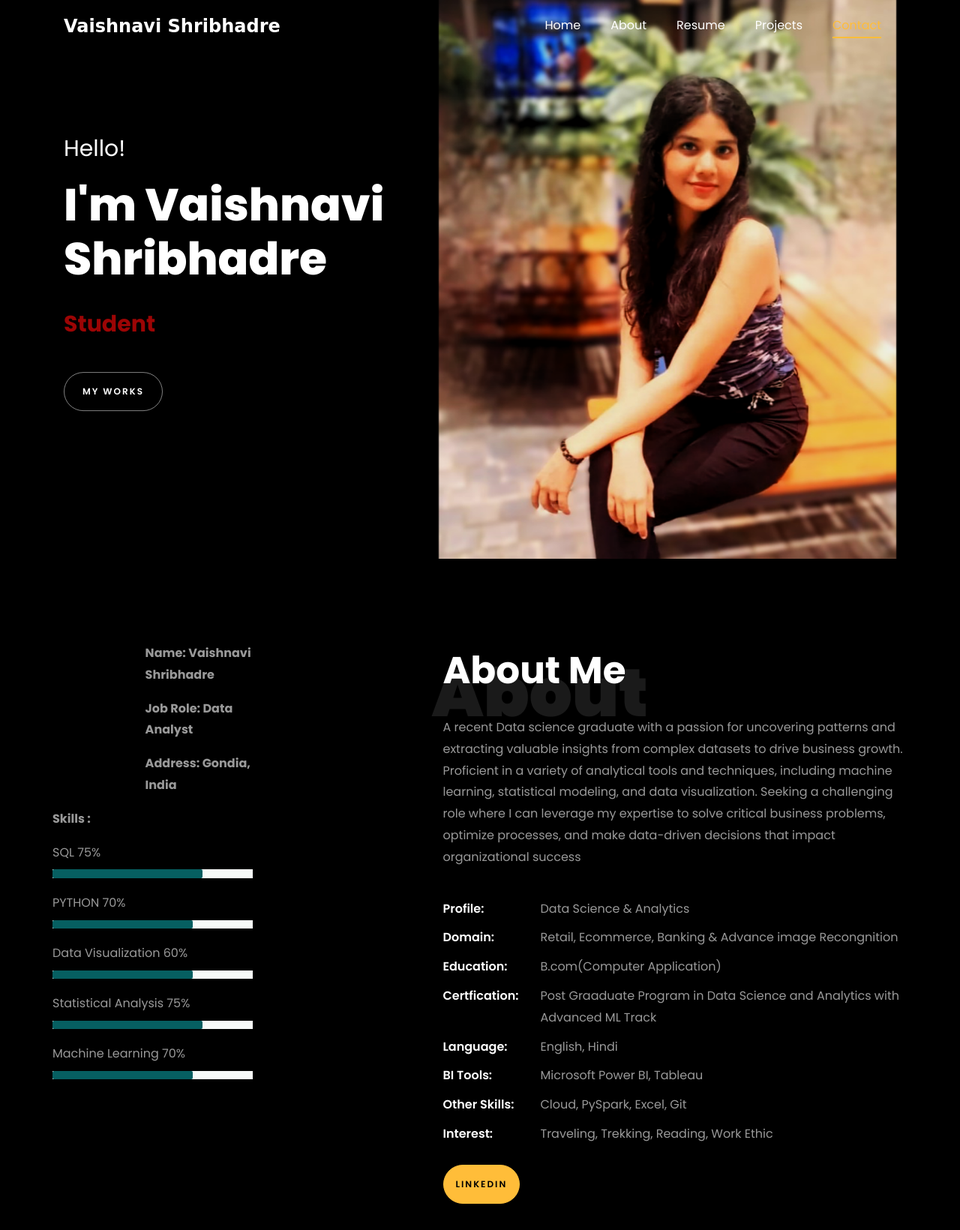
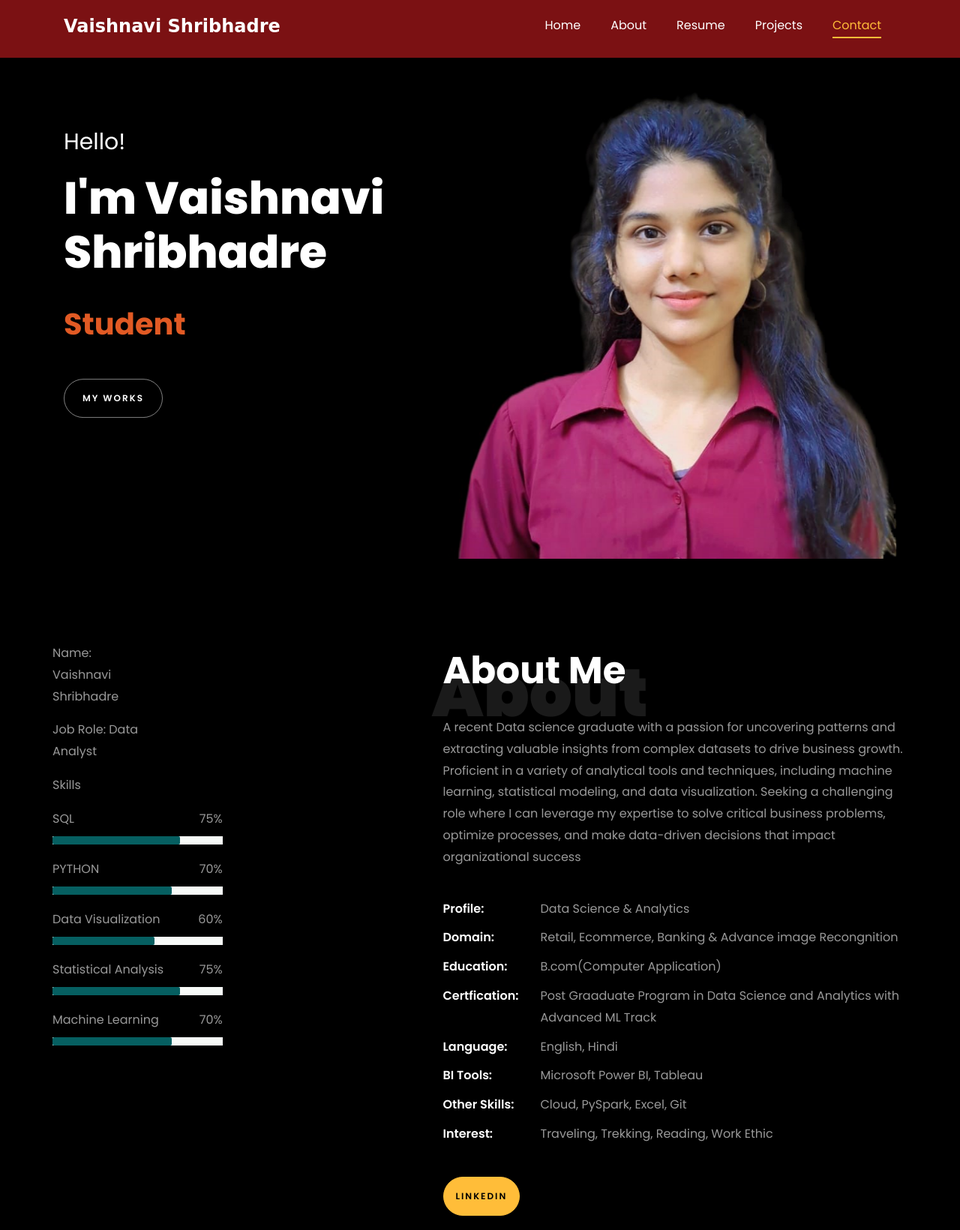
Before and after one commit to vysh021/vaishnavishreebhadre.github.io, a plain HTML site: page index.html in a window 1280 px wide. Shown: the part 5-1645 px from the top of the page at 75% size. Drawn offline with Linux system fonts and the light colour scheme; files whose address does not match are found by name.

Commit message:
Intial commit

```diff
--- a/index.html
+++ b/index.html
@@ -5,6 +5,7 @@
 
     <link href="https://fonts.googleapis.com/css?family=Poppins:100,200,300,400,500,600,700,800,900" rel="stylesheet">
 
+	<link rel="stylesheet" href="https://cdnjs.cloudflare.com/ajax/libs/font-awesome/4.7.0/css/font-awesome.min.css">
     <link rel="stylesheet" href="css/open-iconic-bootstrap.min.css">
     <link rel="stylesheet" href="css/animate.css">
 
@@ -58,9 +59,9 @@
 /* Animation styles */
 #typing-animation {
   position: relative;
-  font-size: 30px;
+  font-size: 40px;
   font-weight: bold;
-  color: rgb(156, 5, 5);
+  color: rgb(225, 90, 36);
   overflow: hidden;
   white-space: nowrap;
   animation: typing 3s steps(20, end) infinite;
@@ -139,7 +140,7 @@
 	      	<div class="overlay"></div>
 	         <div class="container">
 	          <div class="row d-md-flex no-gutters slider-text align-items-end justify-content-end" data-scrollax-parent="true">
-				<img class="img-fluid" src="images/propic.png">
+				<img class="img-fluid" src="images/my234.jpg">
 	          	<div class="one-third js-fullheight order-md-last img" style="background-image:url('');">
 	          	 <div class="overlay"></div>
 	          	</div>
@@ -156,9 +157,9 @@
 						// Initialize the typing animation
 						const typingAnimationElement = document.getElementById('typing-animation');
 
-						// Create an array of typing text
+						// Create an` array of typing text
 						const typingTexts = [
-						'Data Analyst','Data Science  ',
+						'Data Analyst','Data Scientist',
 						'Student',
 						];
 
@@ -209,21 +210,24 @@
 						<div class="img-about img d-flex align-items-stretch">
 							<div class="overlay">
 								<div class="row">
-									<div class="col-sm-6 col-md-5">
+									<!--<div class="col-sm-6 col-md-5">
+									   <div class="about-img">
+										<img src="images/about-me.png" class="img-fluid rounded b-shadow-a" alt="">
 									  </div>
+									</div>-->
 									<!-- Details next to profile image -->
 									<div class="col-sm-6 col-md-7">
-									  <div class="about-info text-left">
-										<p><span class="title-s"><b>Name: </span> <span>Vaishnavi Shribhadre</b></span></p>
-										<p><span class="title-s"><b>Job Role: </span> <span>Data Analyst</span></p>
-										<!-- <p><span class="title-s">Experience: </span> <span>NA</span></p> -->
-										<p><span class="title-s">Address: </span> <span>Gondia, India</b></span></p>
+									  <div class="about-info">
+										<p><span class="title-s">Name: </span> <span>Vaishnavi Shribhadre</span></p>
+										<p><span class="title-s">Job Role: </span> <span>Data Analyst</span></p>
+										<!-- <p><span class="title-s">Experience: </span> <span>5 Years 3 Months</span></p>
+										<p><span class="title-s">Address: </span> <span>Bengaluru, India</span></p> -->
 									  </div>
 									</div>
 								  </div>
 
 								<div class="skill-mf">
-									<p class="title-s align-items-center"><b>Skills :</b></p>
+									<p class="title-s">Skills</p>
 									<span>SQL</span> <span class="pull-right">75%</span>
 									<div class="progress">
 										<div class="progress-bar" role="progressbar" style="width: 75%;" aria-valuenow="75" aria-valuemin="0"
@@ -238,7 +242,7 @@
 
 									<span>Data Visualization</span> <span class="pull-right">60%</span>
 									<div class="progress">
-										<div class="progress-bar" role="progressbar" style="width: 70%" aria-valuenow="60" aria-valuemin="0"
+										<div class="progress-bar" role="progressbar" style="width: 60%" aria-valuenow="60" aria-valuemin="0"
 											aria-valuemax="100"></div>
 									</div>
 
@@ -277,19 +281,16 @@
 									<li class="d-flex"><span>BI Tools:</span> <span>Microsoft Power BI, Tableau</span></li>
 									<li class="d-flex"><span>Other Skills:</span> <span>Cloud, PySpark, Excel, Git</span></li>
 									<li class="d-flex"><span>Interest:</span> <span>Traveling, Trekking, Reading, Work Ethic</span></li>
-
 								</ul>
 							</div>
 						</div>
-
-
-						<!-- <div class="counter-wrap ftco-animate d-flex mt-md-3">
+						<div class="counter-wrap ftco-animate d-flex mt-md-3">
 							<div class="text">
-								<p class="mb-4">
+								<!-- <p class="mb-4">
 									<span class="number" data-number="30">0</span> <span>+</span>
 									<span>&nbsp; Projects completed</span>
 								</p> -->
-								<p><a href="https:\\www.linkedin.com/in/vaishnavi-shreebhadre-948a04309" class="btn btn-primary py-3 px-3">LinkedIn</a></p>
+								<p><a href="https://www.linkedin.com/in/vaishnavi-shreebhadre-948a04309/" class="btn btn-primary py-3 px-3">LinkedIn</a></p>
 							</div>
 						</div>
 					</div>
@@ -297,6 +298,8 @@
 			</div>
 		</div>
     </section>
+
+
 
 
 
@@ -529,13 +532,14 @@
         </div>
 
         <div class="row d-flex contact-info mb-5">
+
 		   <div class="col-md-6 col-lg-3 d-flex ftco-animate">
           		<div class="align-self-stretch box p-4 text-center">
 					<div class="icon d-flex align-items-center justify-content-center">
-          			<span class="icon-map-signs"></span>
+						<span class="fa fa-github" style="font-size:48px;color:#ffbd39"></span>
 					</div>
-          		<h3 class="mb-4">Address</h3>
-	            <p>Gondia, India</p>
+          			<h3 class="mb-4">Github</h3>
+	            	<p><a href="https://github.com/vysh021">Click Here</a></p>
 	          </div>
           </div>
           <div class="col-md-6 col-lg-3 d-flex ftco-animate">
@@ -567,8 +571,6 @@
           </div>
 
 		  <div class="container">
-			<br>
-			<br>
 			<!-- <div class="row justify-content-center">
 				<div class="col-md-7 ftco-animate text-center">
 					<h2>Have a<span> Question?  </span> <a href="https://forms.gle/uLaTShUKXraAvHJ77" class="btn btn-primary py-3 px-5">Click Here</a> </h2>
@@ -597,7 +599,7 @@
 			<div class="col-md-12 text-center">
 
 			  <p><!-- Link back to Colorlib can't be removed. Template is licensed under CC BY 3.0. -->
-	Copyright &copy;<script>document.write(new Date().getFullYear());</script> All rights reserved | This template is made with <i class="icon-heart color-danger" aria-hidden="true"></i> by <a href="https://colorlib.com" target="_blank">Colorlib</a>
+	Copyright &copy;<script>document.write(new Date().getFullYear());</script> All rights reserved.</a>
 	<!-- Link back to Colorlib can't be removed. Template is licensed under CC BY 3.0. --></p>
 			</div>
 		  </div>
```
Also changed, not shown: css/style.css, images/1234.png (added), images/12345.png (added), images/123456.png (added), images/WhatsApp Image 2024-07-17 at 02.26.56_5720f72e.jpg (added), images/WhatsApp Image 2024-07-20 at 01.19.54_e8830324.jpg (added), images/my234.jpg (added). Lines whose indentation alone changed are shown as unchanged.
